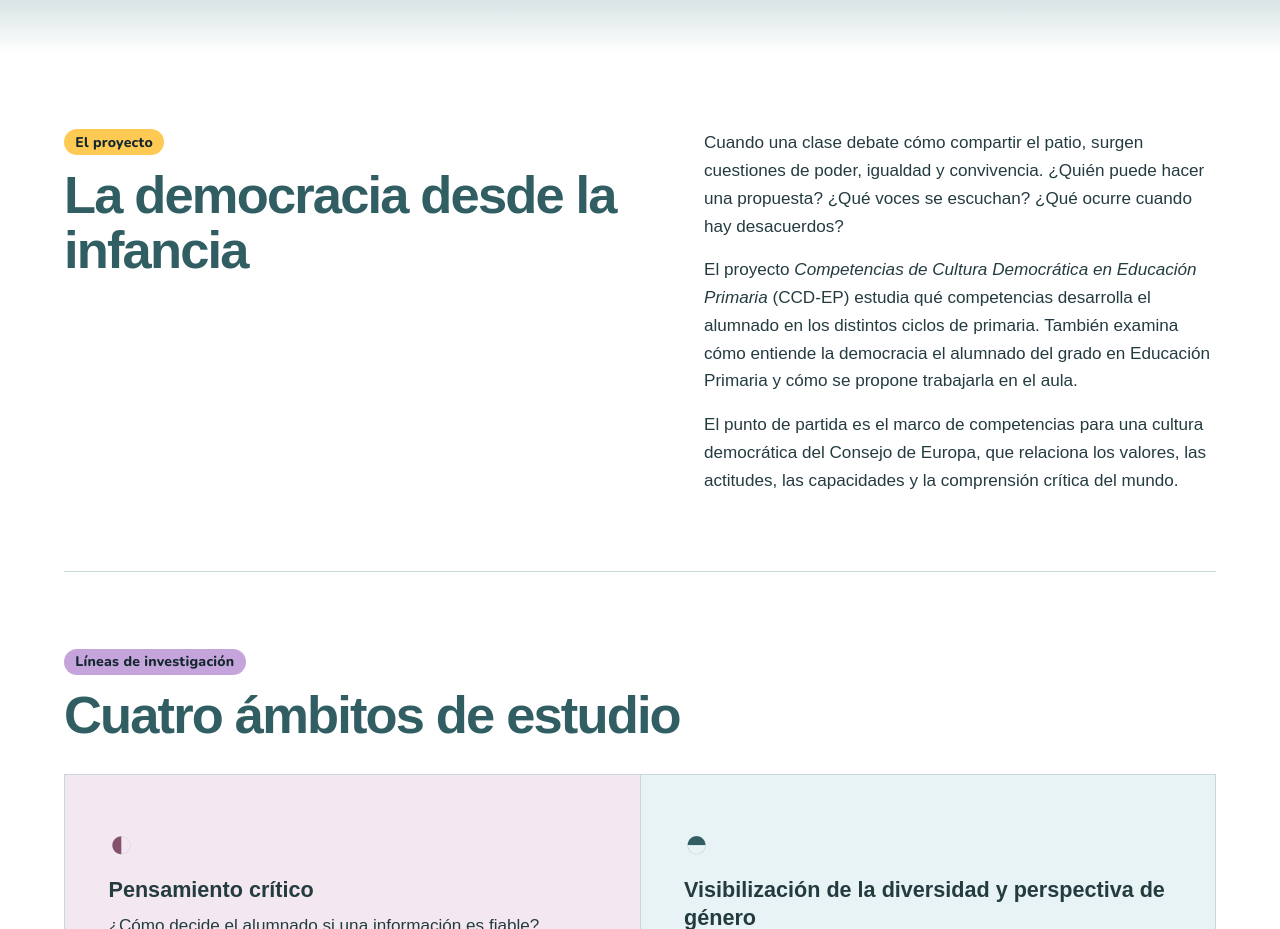
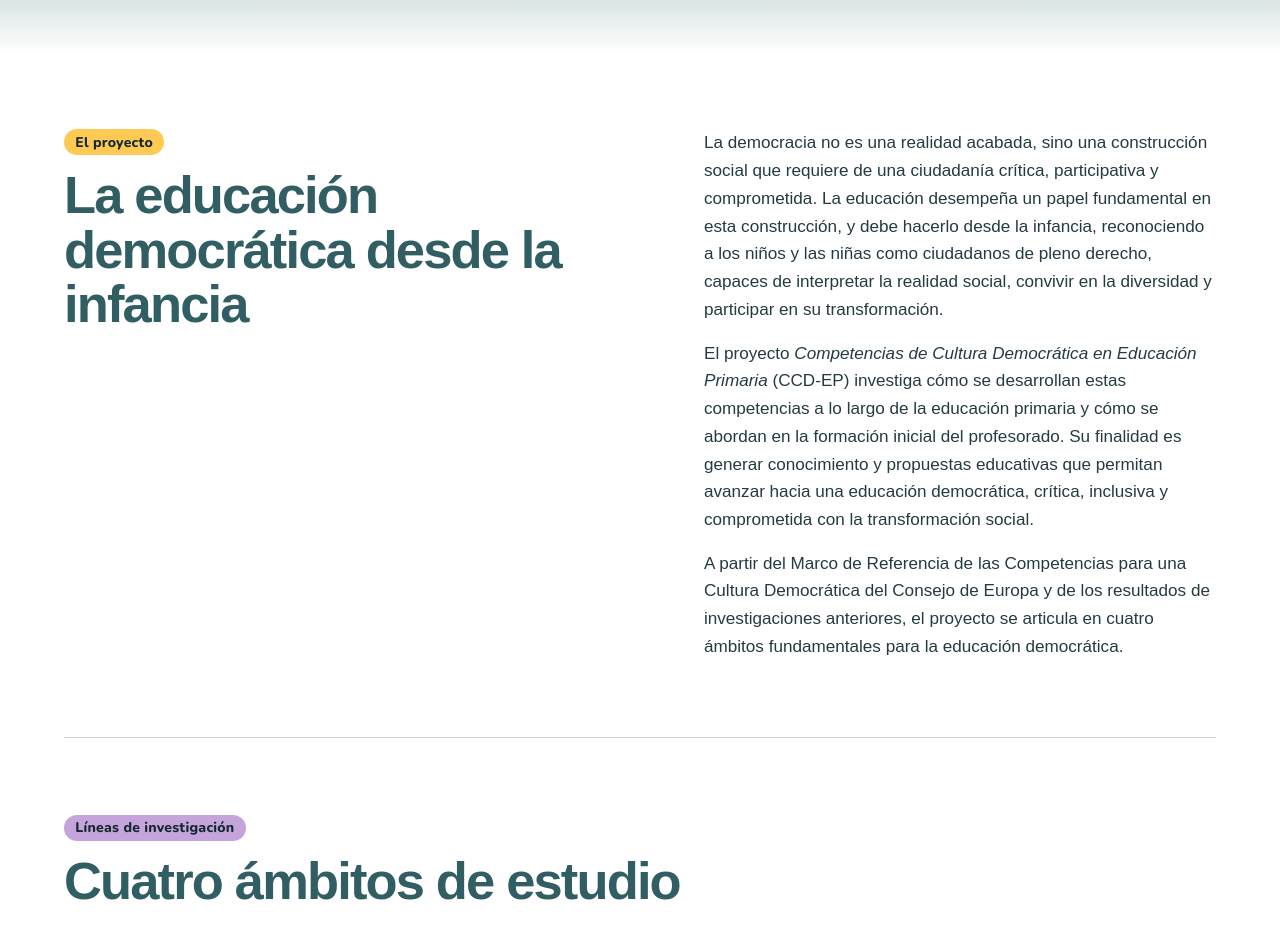
Before and after one commit to jordicastellvimata-spec/ccd-ep, an Astro site: page / in a window 1280 px wide. Shown: the part 1420-2349 px from the top of the page. Built offline with nearby package versions, Linux system fonts and the light colour scheme; Astro itself is replaced by a stand-in of ours.

Commit message:
Actualizar presentación del proyecto y su fundamentación democrática

```diff
--- a/src/content/portada.html
+++ b/src/content/portada.html
@@ -70,7 +70,7 @@ main section:not(.portada) .sobre{display:inline-block;width:fit-content;max-wid
 <header><a class="marca" href="#inici" aria-label="CCD-EP · Inicio"><span class="marca-tipografica" aria-hidden="true"><span class="marca-ccd">CCD</span><span class="marca-guion">-</span><span class="marca-ep">EP</span></span></a><nav aria-label="Navegación principal"><a href="#projecte">Proyecto</a><a href="#ambits">Ámbitos</a><a href="#recursos">Recursos</a><a href="#publicaciones">Publicaciones</a><a href="#equip">Equipo</a><a href="#universidades">Instituciones</a></nav></header>
 <main id="principal">
 <section class="portada" aria-labelledby="titulo-portada"><div class="hero-sticky"><h1 id="titulo-portada"><span class="hero-line"><span class="hero-highlight hero-yellow">Competencias</span> <span class="hero-connector">de</span></span> <span class="hero-line"><span class="hero-highlight hero-lilac">Cultura Democrática</span></span> <span class="hero-line hero-last"><span class="hero-connector">en</span> <span class="hero-highlight hero-mint">Educación Primaria</span></span></h1><a class="hero-scroll" href="#projecte">Descubrir el proyecto <span aria-hidden="true">↓</span></a></div></section>
-<section id="projecte" class="doble"><div><p class="sobre">El proyecto</p><h2>La democracia desde la infancia</h2></div><div><p>Cuando una clase debate cómo compartir el patio, surgen cuestiones de poder, igualdad y convivencia. ¿Quién puede hacer una propuesta? ¿Qué voces se escuchan? ¿Qué ocurre cuando hay desacuerdos?</p><p>El proyecto <em>Competencias de Cultura Democrática en Educación Primaria</em> (CCD-EP) estudia qué competencias desarrolla el alumnado en los distintos ciclos de primaria. También examina cómo entiende la democracia el alumnado del grado en Educación Primaria y cómo se propone trabajarla en el aula.</p><p>El punto de partida es el marco de competencias para una cultura democrática del Consejo de Europa, que relaciona los valores, las actitudes, las capacidades y la comprensión crítica del mundo.</p></div></section>
+<section id="projecte" class="doble"><div><p class="sobre">El proyecto</p><h2>La educación democrática desde la infancia</h2></div><div><p>La democracia no es una realidad acabada, sino una construcción social que requiere de una ciudadanía crítica, participativa y comprometida. La educación desempeña un papel fundamental en esta construcción, y debe hacerlo desde la infancia, reconociendo a los niños y las niñas como ciudadanos de pleno derecho, capaces de interpretar la realidad social, convivir en la diversidad y participar en su transformación.</p><p>El proyecto <em>Competencias de Cultura Democrática en Educación Primaria</em> (CCD-EP) investiga cómo se desarrollan estas competencias a lo largo de la educación primaria y cómo se abordan en la formación inicial del profesorado. Su finalidad es generar conocimiento y propuestas educativas que permitan avanzar hacia una educación democrática, crítica, inclusiva y comprometida con la transformación social.</p><p>A partir del Marco de Referencia de las Competencias para una Cultura Democrática del Consejo de Europa y de los resultados de investigaciones anteriores, el proyecto se articula en cuatro ámbitos fundamentales para la educación democrática.</p></div></section>
 <section id="ambits"><p class="sobre">Líneas de investigación</p><h2>Cuatro ámbitos de estudio</h2><div class="ambits">
 <article><b aria-hidden="true">◐</b><h3>Pensamiento crítico</h3><p>¿Cómo decide el alumnado si una información es fiable? Estudiamos cómo interpreta los problemas sociales, contrasta perspectivas y fundamenta sus opiniones.</p><a class="enlace-grupo" href="#grupo-1">Ver el equipo de este ámbito</a></article>
 <article><b aria-hidden="true">◓</b><h3>Visibilización de la diversidad y perspectiva de género</h3><p>¿Quién aparece en los relatos que llegan al aula? Nos interesa qué personas y colectivos adquieren visibilidad y cómo identifica el alumnado los estereotipos y las desigualdades.</p><a class="enlace-grupo" href="#grupo-2">Ver el equipo de este ámbito</a></article>
```
